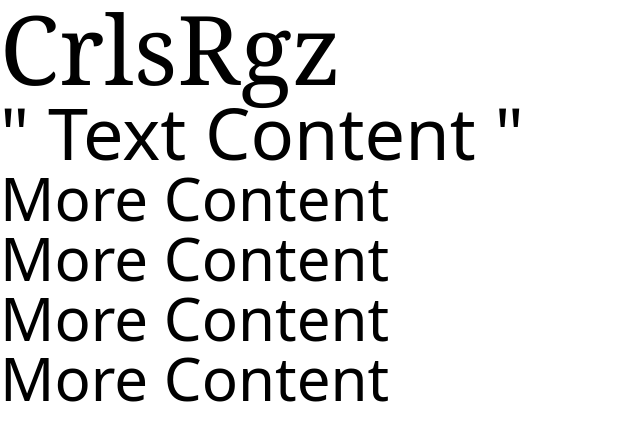
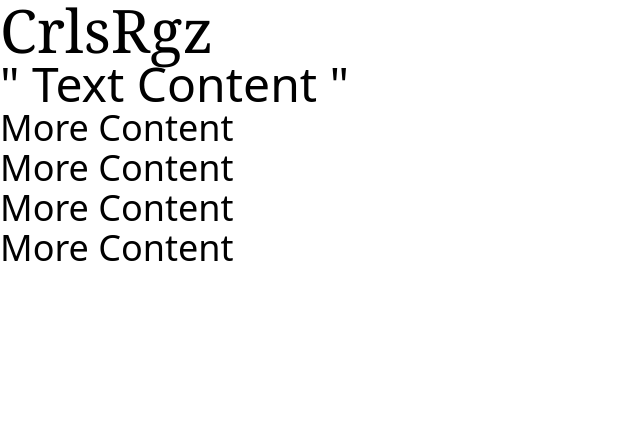
Before and after one commit to crlsrgz/Quiz-ES, a React (Vite) app: page / in a window 1280 px wide. Shown: the top 440 px of the page, without its empty margins (0-640 px from the left). Built offline with nearby package versions, Linux system fonts and the light colour scheme.

Commit message:
style: headers resizing, preparing for movile

```diff
--- a/src/index.css
+++ b/src/index.css
@@ -4,13 +4,13 @@
 
 @layer base {
   h1 {
-    @apply font-serif text-3xl sm:text-8xl;
+    @apply font-serif text-3xl sm:text-6xl;
   }
   h2 {
-    @apply text-4xl sm:text-7xl;
+    @apply text-4xl sm:text-5xl;
   }
   h3 {
-    @apply text-xl sm:text-6xl;
+    @apply text-3xl sm:text-4xl;
   }
   a {
     @apply text-blue-600 underline;
```
